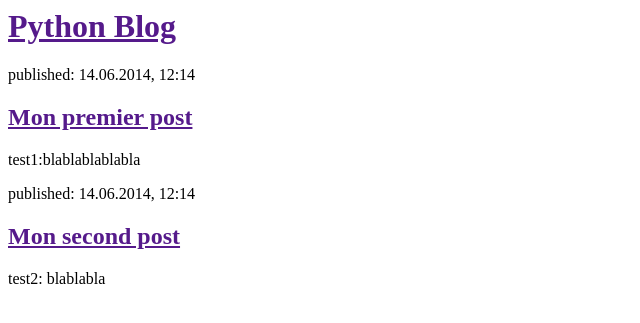
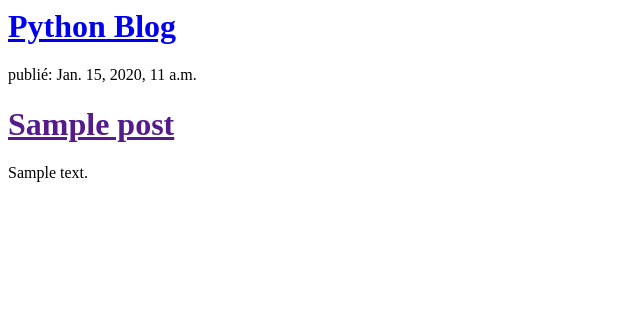
Before and after one commit to SawyerB25/my-first-blog, a Django app: template blog/templates/blog/post_list.html in a window 1280 px wide. Shown: the top 323 px of the page, without its empty margins (0-640 px from the left). Run offline with Django 3.2, Linux system fonts and the light colour scheme; the template is opened without the code that fills it: values that come from a table or form of the project are taken from there, others are empty; tables that the repository leaves empty hold one stand-in row (values such as "Sample post").

Commit message:
Modified templates to display posts from database.

```diff
--- a/blog/templates/blog/post_list.html
+++ b/blog/templates/blog/post_list.html
@@ -4,19 +4,15 @@
     </head>
     <body>
         <div>
-            <h1><a href="">Python Blog</a></h1>
+            <h1><a href="/">Python Blog</a></h1>
         </div>
 
-        <div>
-            <p>published: 14.06.2014, 12:14</p>
-            <h2><a href="">Mon premier post</a></h2>
-            <p>test1:blablablablabla</p>
-        </div>
-
-        <div>
-            <p>published: 14.06.2014, 12:14</p>
-            <h2><a href="">Mon second post</a></h2>
-            <p>test2: blablabla</p>
-        </div>
+        {% for post in posts %}
+            <div>
+                <p>publié: {{ post.published_date }}</p>
+                <h1><a href="">{{ post.title }}</a></h1>
+                <p>{{ post.text|linebreaks }}</p>
+            </div>
+        {% endfor %}
     </body>
 </html>
--- a/blog/views.py
+++ b/blog/views.py
@@ -1,5 +1,7 @@
 from django.shortcuts import render
-
+from django.utils import timezone
+from .models import Post
 
 def post_list(request):
-    return render(request, 'blog/post_list.html', {})
+    posts = Post.objects.filter(published_date__lte=timezone.now()).order_by('published_date')
+    return render(request, 'blog/post_list.html', {'posts': posts})
```
